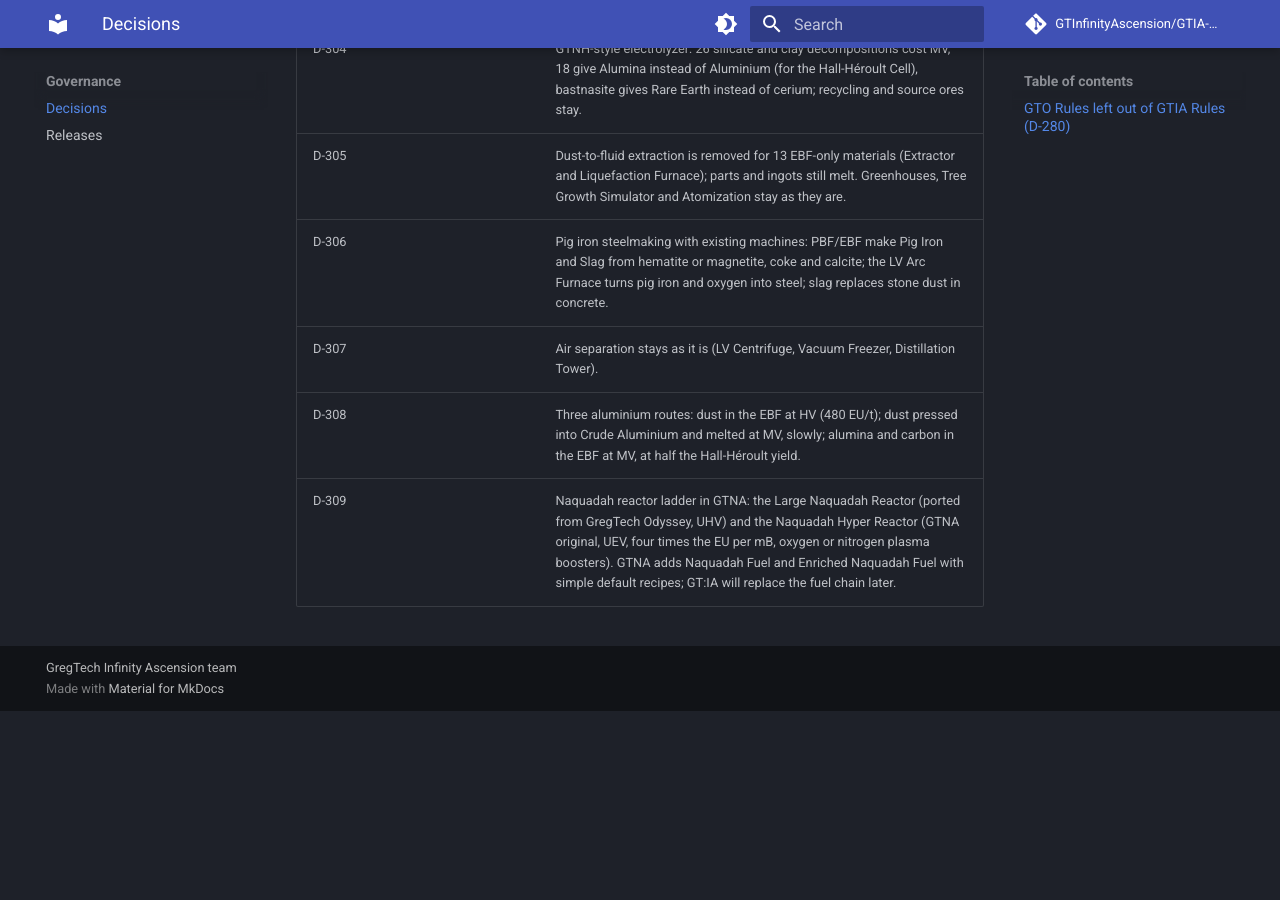
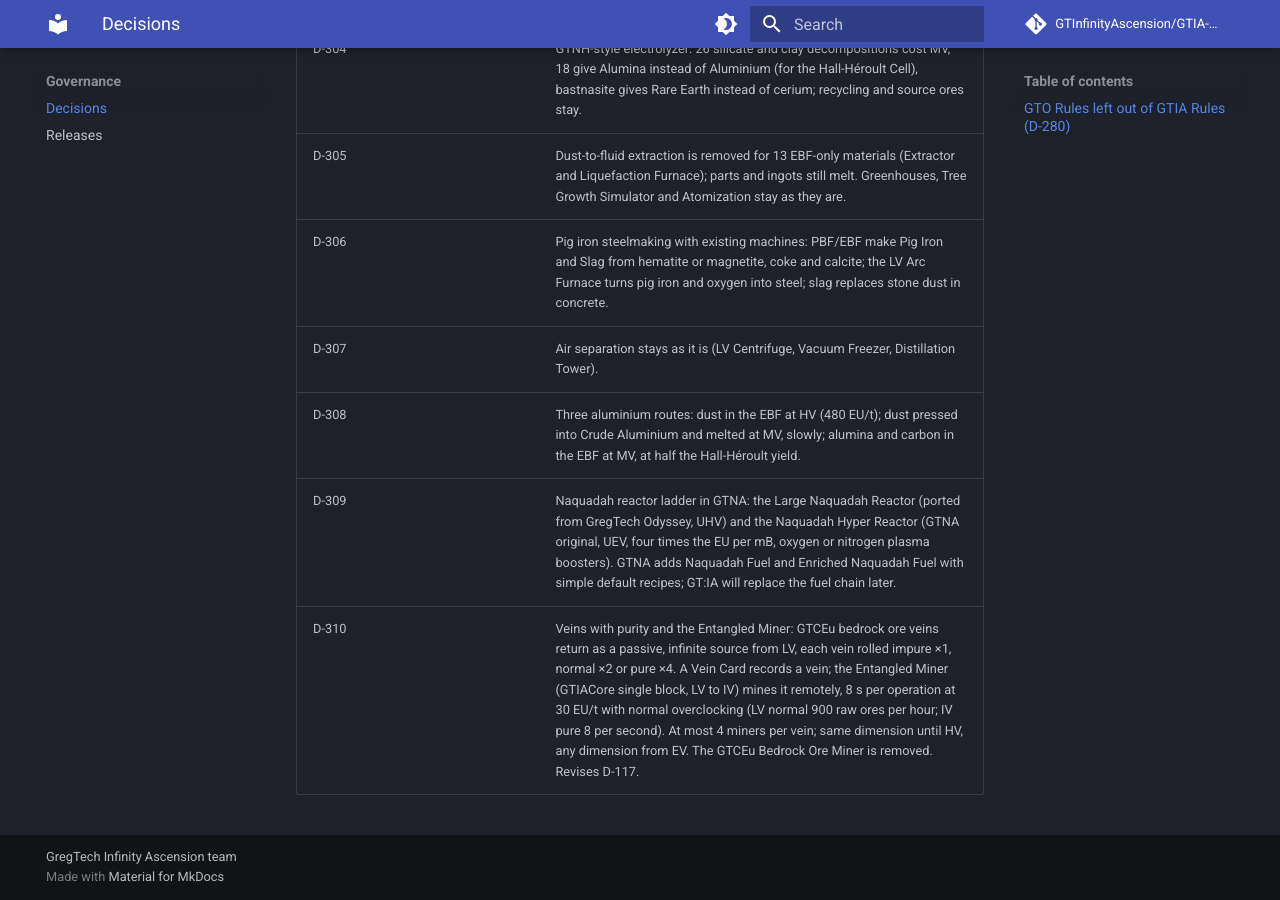
Before and after one commit to GTInfinityAscension/GTIA-Dev-Doc, an MkDocs documentation site: the page built from docs/governance/decisions.md, in a window 1280 px wide and 900 px high, scrolled down 6746 px. Built offline with MkDocs 1.6.1 and Material for MkDocs 9.7.7, drawn with Linux system fonts in a browser that asks for light colours; comment, search, counter and statistics services are not loaded; before the commit the page ends 7457 px from its top, so only the background shows below that.

Commit message:
Decisions: D-310 veins with purity and the Entangled Miner

```diff
--- a/docs/governance/decisions.md
+++ b/docs/governance/decisions.md
@@ -84,3 +84,4 @@ This page lists the approved product decisions that shape development. Internal
 | D-307 | Air separation stays as it is (LV Centrifuge, Vacuum Freezer, Distillation Tower). |
 | D-308 | Three aluminium routes: dust in the EBF at HV (480 EU/t); dust pressed into Crude Aluminium and melted at MV, slowly; alumina and carbon in the EBF at MV, at half the Hall-Héroult yield. |
 | D-309 | Naquadah reactor ladder in GTNA: the Large Naquadah Reactor (ported from GregTech Odyssey, UHV) and the Naquadah Hyper Reactor (GTNA original, UEV, four times the EU per mB, oxygen or nitrogen plasma boosters). GTNA adds Naquadah Fuel and Enriched Naquadah Fuel with simple default recipes; GT:IA will replace the fuel chain later. |
+| D-310 | Veins with purity and the Entangled Miner: GTCEu bedrock ore veins return as a passive, infinite source from LV, each vein rolled impure ×1, normal ×2 or pure ×4. A Vein Card records a vein; the Entangled Miner (GTIACore single block, LV to IV) mines it remotely, 8 s per operation at 30 EU/t with normal overclocking (LV normal 900 raw ores per hour; IV pure 8 per second). At most 4 miners per vein; same dimension until HV, any dimension from EV. The GTCEu Bedrock Ore Miner is removed. Revises D-117. |
```
